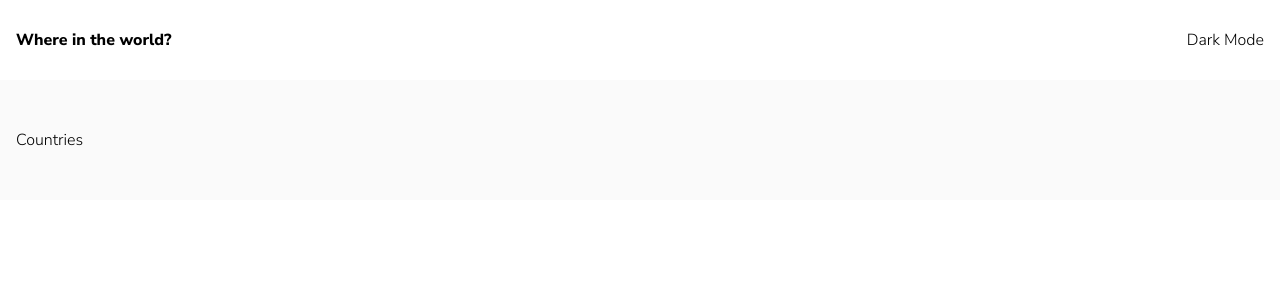
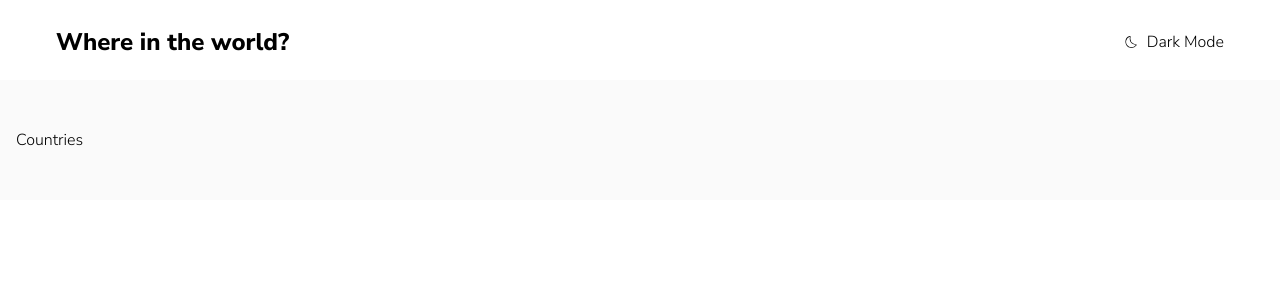
Before and after one commit to mjamecny/rest-countries-api, a React (Vite) app: page /countries in a window 1280 px wide. Shown: the top 300 px of the page. Built offline with nearby package versions, Linux system fonts and the light colour scheme.

Commit message:
add button for dark mode and change some styles

```diff
--- a/src/ui/Header.jsx
+++ b/src/ui/Header.jsx
@@ -1,8 +1,23 @@
+import { CiDark } from "react-icons/ci"
+
+import { useDarkMode } from "../context/DarkModeContext"
+
 export default function Header() {
+  const { isDarkMode, toggleDarkMode } = useDarkMode()
+
   return (
-    <div className="flex justify-between items-center bg-white p-1.6 shadow-lg">
-      <h1 className="font-extrabold">Where in the world?</h1>
-      <p>Dark Mode</p>
+    <div className=" bg-white dark:bg-darkBlue shadow-lg">
+      <div className="max-w-[1200px] mx-auto flex justify-between items-center px-1.6 py-2.4">
+        <h1 className="font-extrabold dark:text-white lg:text-2.4">
+          Where in the world?
+        </h1>
+        <button
+          className="flex items-center gap-0.8 dark:text-white"
+          onClick={toggleDarkMode}
+        >
+          <CiDark /> Dark Mode
+        </button>
+      </div>
     </div>
   )
 }
```
